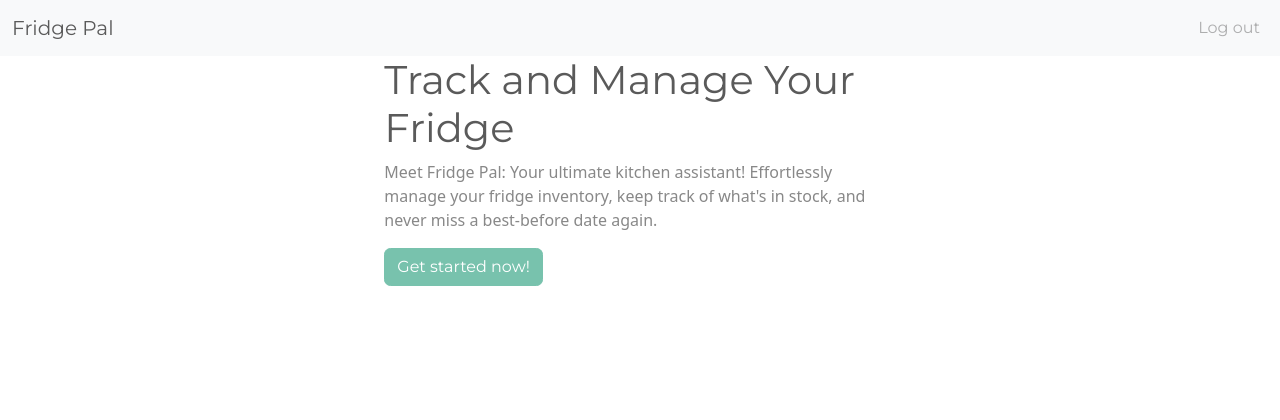
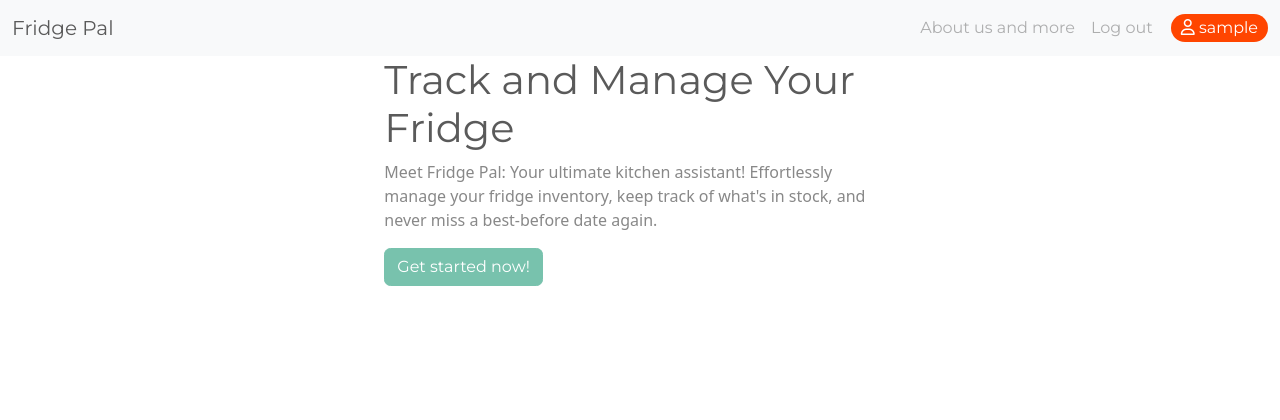
Before and after one commit to CrazyEggz/ci-fridge-pal, a Django app: page / in a window 1280 px wide. Shown: the top 420 px of the page. Run offline with Django 4.2, Linux system fonts and the light colour scheme; the visitor is signed in with stand-in values (Sample User, id 1); some libraries are stand-ins or nearby versions.

Commit message:
Add 'about' to the nav bar and display the username when logged in

```diff
--- a/static/css/style.css
+++ b/static/css/style.css
@@ -3,6 +3,15 @@
 }
 
 /* Navbar & Footer */
+#user-name {
+    background-color: orangered;
+    color: white;
+    padding: 2px 10px;
+    border-radius: 20px;
+    margin-bottom: auto;
+    margin-left: 10px;
+}
+
 #footer {
     text-align: center;
     padding: 10px;
--- a/templates/base.html
+++ b/templates/base.html
@@ -16,31 +16,41 @@
 </head>
 
 <body>
+    <header>
         <nav class="navbar navbar-expand-lg bg-light">
             <div class="container-fluid">
                 <a class="navbar-brand" href="{% url 'home' %}">Fridge Pal</a>
-            <button class="navbar-toggler" type="button" data-bs-toggle="collapse" data-bs-target="#navbarNav"
-                aria-controls="navbarNav" aria-expanded="false" aria-label="Toggle navigation">
-                <span class="navbar-toggler-icon"></span>
-            </button>
                 <div class="collapse navbar-collapse justify-content-end" id="navbarNav">
                     <ul class="navbar-nav">
+                        <li class="nav-item">
+                            <a class="nav-link" href="#">About us and more</a>
+                        </li>
                         {% if user.is_authenticated %}
                         <li class="nav-item">
                             <a class="nav-link" href="{% url 'logout' %}">Log out</a>
                         </li>
                         {% else %}
                         <li class="nav-item">
-                        <a class="nav-link" href="{% url 'login' %}">Sign in</a>
+                            <a class="nav-link" href="{% url 'login' %}">Log in</a>
                         </li>
                         <li class="nav-item">
-                        <a class="nav-link" href="{% url 'signup' %}">Sign up</a>
+                            <a class="nav-link" href="{% url 'signup' %}">Register</a>
                         </li>
                         {% endif %}
                     </ul>
                 </div>
+                {% if user.is_authenticated %}
+                <div class="nav-item">
+                    <p id="user-name"><i class="fa-regular fa-user"></i>&nbsp{{ user.get_username }}</p>
+                </div>
+                {% endif %}
+                <button class="navbar-toggler" type="button" data-bs-toggle="collapse" data-bs-target="#navbarNav"
+                    aria-controls="navbarNav" aria-expanded="false" aria-label="Toggle navigation">
+                    <span class="navbar-toggler-icon"></span>
+                </button>
             </div>
         </nav>
+    </header>
     {% block content %}
     {% endblock content %}
     <footer id="footer">
```
Lines whose indentation alone changed are shown as unchanged.
